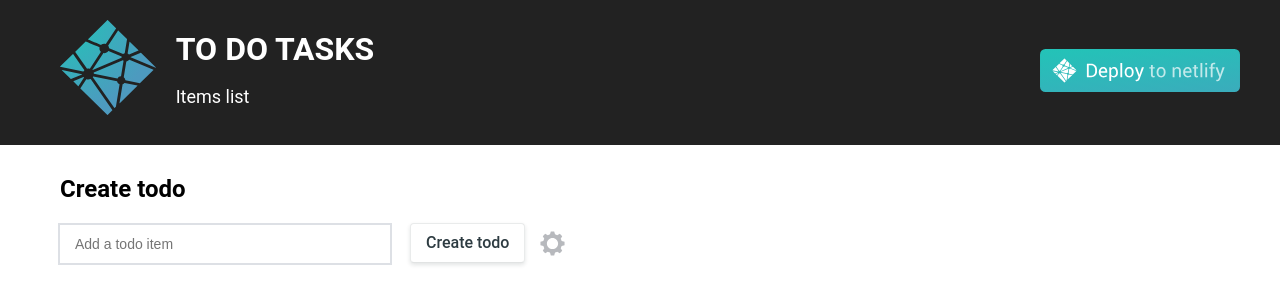
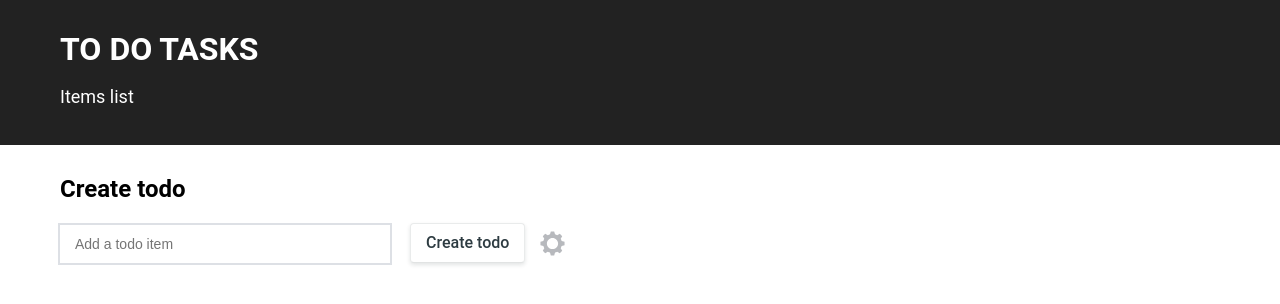
Before and after one commit to tanvi789/todo-list-app, a React (Create React App) app: page / in a window 1280 px wide. Shown: the top 304 px of the page. Built offline with nearby package versions, Linux system fonts and the light colour scheme; no server answers.

Commit message:
updated App Header

```diff
--- a/src/components/AppHeader/index.js
+++ b/src/components/AppHeader/index.js
@@ -10,7 +10,7 @@ const AppHeader = (props) => {
       <div className='app-title-wrapper'>
         <div className='app-title-wrapper'>
           <div className='app-left-nav'>
-            <img src={logo} className='app-logo' alt='logo' />
+            {/*<img src={logo} className='app-logo' alt='logo' />*/}
             <div className='app-title-text'>
               <h1 className='app-title'>TO DO TASKS</h1>
               <p className='app-intro'>
@@ -19,23 +19,23 @@ const AppHeader = (props) => {
             </div>
           </div>
         </div>
-        <div className='deploy-button-wrapper'>
-          <a
-            target='_blank'
-            rel='noopener noreferrer'
-            href='https://app.netlify.com/start/deploy?repository=https://github.com/netlify/netlify-faunadb-example&stack=fauna'>
-            <img src={deployButton} className='deploy-button' alt='deploy to netlify' />
-          </a>
-          {/*<div className='view-src'>*/}
-          {/*  <a*/}
-          {/*    target='_blank'*/}
-          {/*    rel='noopener noreferrer'*/}
-          {/*    href='https://github.com/netlify/netlify-faunadb-example'>*/}
-          {/*    <img className='github-icon' src={github} alt='view repo on github' />*/}
-          {/*    View the source Luke*/}
-          {/*  </a>*/}
-          {/*</div>*/}
-        </div>
+        {/*<div className='deploy-button-wrapper'>*/}
+        {/*  <a*/}
+        {/*    target='_blank'*/}
+        {/*    rel='noopener noreferrer'*/}
+        {/*    href='https://app.netlify.com/start/deploy?repository=https://github.com/netlify/netlify-faunadb-example&stack=fauna'>*/}
+        {/*    <img src={deployButton} className='deploy-button' alt='deploy to netlify' />*/}
+        {/*  </a>*/}
+        {/*  /!*<div className='view-src'>*!/*/}
+        {/*  /!*  <a*!/*/}
+        {/*  /!*    target='_blank'*!/*/}
+        {/*  /!*    rel='noopener noreferrer'*!/*/}
+        {/*  /!*    href='https://github.com/netlify/netlify-faunadb-example'>*!/*/}
+        {/*  /!*    <img className='github-icon' src={github} alt='view repo on github' />*!/*/}
+        {/*  /!*    View the source Luke*!/*/}
+        {/*  /!*  </a>*!/*/}
+        {/*  /!*</div>*!/*/}
+        {/*</div>*/}
       </div>
     </header>
   )
```
